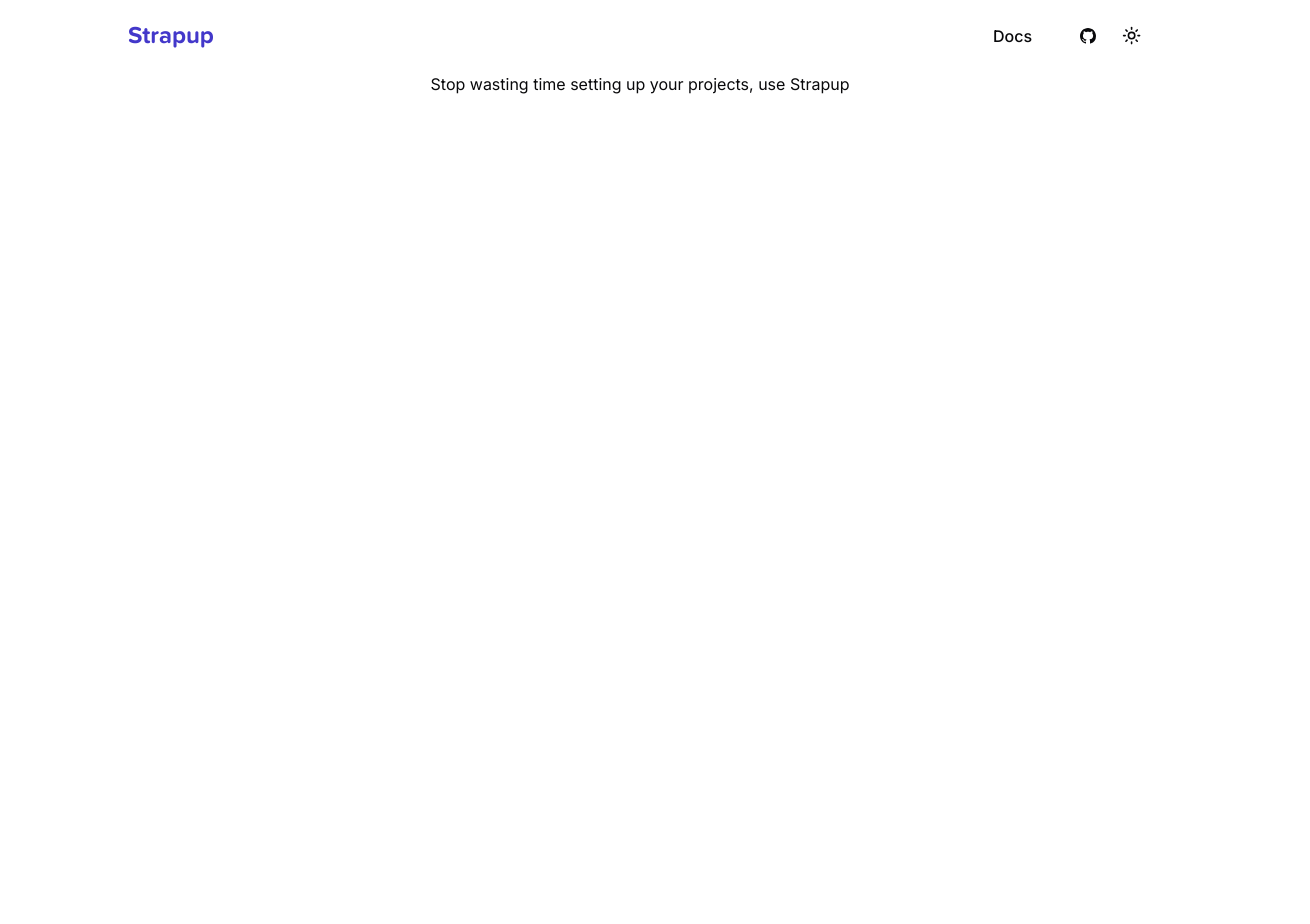
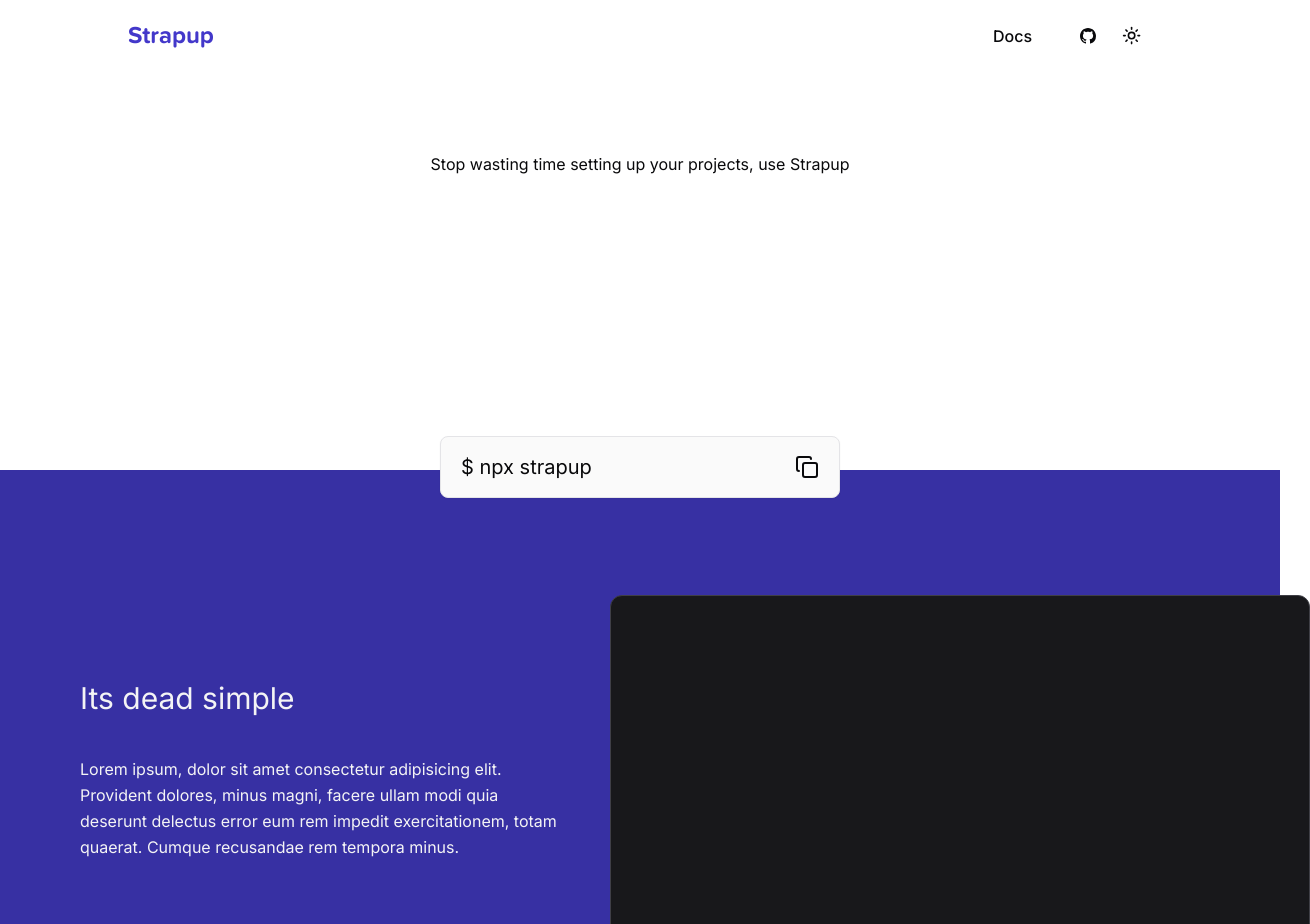
Before and after one commit to xDepcio/strapup, a Next.js app: page / in a window 1280 px wide. Shown: the top 924 px of the page, 1310 px wide, since content can reach past the window. Built offline with nearby package versions, Linux system fonts and the light colour scheme; no server answers; the database is empty.

Commit message:
added bottom info

```diff
--- a/app/page.tsx
+++ b/app/page.tsx
@@ -1,17 +1,35 @@
-import { prisma } from "@/lib/prisma"
+import { Button } from "@/components/ui/button";
+import { Copy } from "lucide-react";
 
 export default async function Home() {
-    const stats = await prisma.strapupStats.findFirst({
-        where: {
-            id: 1
-        }
-    })
-
     return (
-        <main className="min-h-screen flex justify-center h-[200vh]">
-            <section className="w-full flex justify-center">
+        <main className="min-h-screen flex items-center flex-col h-[200vh]">
+            <section className="w-full flex justify-center h-64 mt-20">
                 <div>
                     <p>Stop wasting time setting up your projects, <span>use Strapup</span></p>
+                </div>
+            </section>
+            <section className="relative top-7 bg-zinc-50 shadow-sm border-[1px] rounded-lg py-4 px-5 w-[400px]">
+                <div className=" flex items-center justify-between">
+                    <p className="text-xl">$ npx strapup</p>
+                    <div className="flex items-center justify-center">
+                        <Copy />
+                    </div>
+                </div>
+            </section>
+            <section className="bg-indigo-800 w-full h-[600px] flex items-center justify-center">
+                <div className="max-w-screen-xl grid grid-cols-2 justify-items-center items-center">
+                    <div className="">
+                        <h3 className="text-3xl text-zinc-100 mb-10">
+                            Its dead simple
+                        </h3>
+                        <p className="max-w-[30rem] text-zinc-100 leading-relaxed">
+                            Lorem ipsum, dolor sit amet consectetur adipisicing elit. Provident dolores, minus magni, facere ullam modi quia deserunt delectus error eum rem impedit exercitationem, totam quaerat. Cumque recusandae rem tempora minus.
+                        </p>
+                    </div>
+                    <div className="bg-zinc-900 w-[700px] h-[350px] rounded-xl border-zinc-700 border-[1px]">
+
+                    </div>
                 </div>
             </section>
         </main>
--- a/components/Navigation.tsx
+++ b/components/Navigation.tsx
@@ -11,7 +11,7 @@
 export default function Navigation() {
 
     return (
-        <nav id="main-nav" className="w-full flex items-center justify-center sticky top-0 transition-all py-4">
+        <nav id="main-nav" className="w-full flex items-center justify-center sticky transition-all py-4">
             <div className="max-w-screen-lg flex items-center justify-between w-full">
                 <div className="flex items-center justify-center">
                     <Link href={'/'} className={cn(ProximaSoft.className, "font-bold text-2xl bg-clip-text text-transparent bg-[rgba(67,_56,_202,_1)]")}>Strapup</Link>
```
